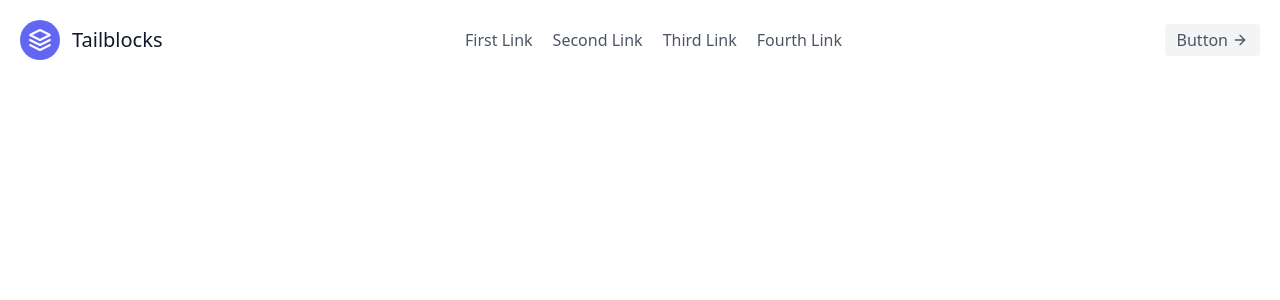
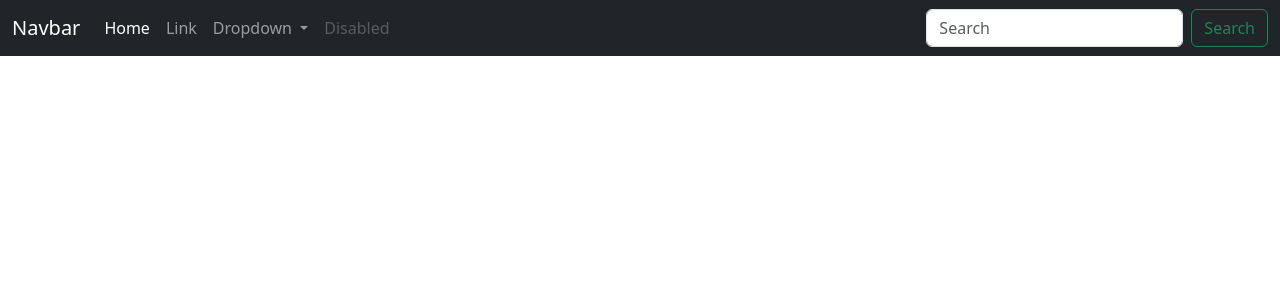
Before and after one commit to Siddhesh2002-kapde/MarketHive-, a Django app: page / in a window 1280 px wide. Shown: the top 300 px of the page. Run offline with Django 5.2, Linux system fonts and the light colour scheme; some libraries are stand-ins or nearby versions.

Commit message:
7 October Work Done!

```diff
--- a/MyProjEcom/App/templates/base.html
+++ b/MyProjEcom/App/templates/base.html
@@ -6,32 +6,48 @@
     <title>{% block title %}
 
     {% endblock  %}</title>
-    <script src="https://cdn.tailwindcss.com"></script>
+    <link href="https://cdn.jsdelivr.net/npm/bootstrap@5.3.3/dist/css/bootstrap.min.css" rel="stylesheet" integrity="sha384-QWTKZyjpPEjISv5WaRU9OFeRpok6YctnYmDr5pNlyT2bRjXh0JMhjY6hW+ALEwIH" crossorigin="anonymous">
 </head>
 <body>
-    <header class="text-gray-600 body-font">
-        <div class="container mx-auto flex flex-wrap p-5 flex-col md:flex-row items-center">
-          <a class="flex title-font font-medium items-center text-gray-900 mb-4 md:mb-0">
-            <svg xmlns="http://www.w3.org/2000/svg" fill="none" stroke="currentColor" stroke-linecap="round" stroke-linejoin="round" stroke-width="2" class="w-10 h-10 text-white p-2 bg-indigo-500 rounded-full" viewBox="0 0 24 24">
-              <path d="M12 2L2 7l10 5 10-5-10-5zM2 17l10 5 10-5M2 12l10 5 10-5"></path>
-            </svg>
-            <span class="ml-3 text-xl">Tailblocks</span>
-          </a>
-          <nav class="md:ml-auto md:mr-auto flex flex-wrap items-center text-base justify-center">
-            <a class="mr-5 hover:text-gray-900">First Link</a>
-            <a class="mr-5 hover:text-gray-900">Second Link</a>
-            <a class="mr-5 hover:text-gray-900">Third Link</a>
-            <a class="mr-5 hover:text-gray-900">Fourth Link</a>
-          </nav>
-          <button class="inline-flex items-center bg-gray-100 border-0 py-1 px-3 focus:outline-none hover:bg-gray-200 rounded text-base mt-4 md:mt-0">Button
-            <svg fill="none" stroke="currentColor" stroke-linecap="round" stroke-linejoin="round" stroke-width="2" class="w-4 h-4 ml-1" viewBox="0 0 24 24">
-              <path d="M5 12h14M12 5l7 7-7 7"></path>
-            </svg>
+
+    <nav class="navbar navbar-expand-lg bg-dark navbar navbar-dark">
+        <div class="container-fluid">
+          <a class="navbar-brand" href="#">Navbar</a>
+          <button class="navbar-toggler" type="button" data-bs-toggle="collapse" data-bs-target="#navbarSupportedContent" aria-controls="navbarSupportedContent" aria-expanded="false" aria-label="Toggle navigation">
+            <span class="navbar-toggler-icon"></span>
           </button>
+          <div class="collapse navbar-collapse" id="navbarSupportedContent">
+            <ul class="navbar-nav me-auto mb-2 mb-lg-0">
+              <li class="nav-item">
+                <a class="nav-link active" aria-current="page" href="#">Home</a>
+              </li>
+              <li class="nav-item">
+                <a class="nav-link" href="#">Link</a>
+              </li>
+              <li class="nav-item dropdown">
+                <a class="nav-link dropdown-toggle" href="#" role="button" data-bs-toggle="dropdown" aria-expanded="false">
+                  Dropdown
+                </a>
+                <ul class="dropdown-menu">
+                  <li><a class="dropdown-item" href="#">Action</a></li>
+                  <li><a class="dropdown-item" href="#">Another action</a></li>
+                  <li><hr class="dropdown-divider"></li>
+                  <li><a class="dropdown-item" href="#">Something else here</a></li>
+                </ul>
+              </li>
+              <li class="nav-item">
+                <a class="nav-link disabled" aria-disabled="true">Disabled</a>
+              </li>
+            </ul>
+            <form class="d-flex" role="search">
+              <input class="form-control me-2" type="search" placeholder="Search" aria-label="Search">
+              <button class="btn btn-outline-success" type="submit">Search</button>
+            </form>
+          </div>
         </div>
-      </header>
+      </nav>
     {% block body  %}
-
     {% endblock  %}
+    <script src="https://cdn.jsdelivr.net/npm/bootstrap@5.3.3/dist/js/bootstrap.bundle.min.js" integrity="sha384-YvpcrYf0tY3lHB60NNkmXc5s9fDVZLESaAA55NDzOxhy9GkcIdslK1eN7N6jIeHz" crossorigin="anonymous"></script>
 </body>
 </html>
--- a/MyProjEcom/App/urls.py
+++ b/MyProjEcom/App/urls.py
@@ -3,5 +3,6 @@ from django.urls import path
 from App.views import *
 
 urlpatterns = [
-    path('', index, name = 'index')
+    path('', index, name = 'index'),
+    path('form',Addproduct, name = 'productAdd')
 ]
--- a/MyProjEcom/App/views.py
+++ b/MyProjEcom/App/views.py
@@ -1,7 +1,34 @@
 from django.shortcuts import render
-
+from App.models import *
 # Create your views here.
 
 
 def index(request):
     return render(request, 'home.html')
+
+
+
+
+def Addproduct(request):
+    if request.method == "POST":
+        # Get form data
+        product_name = request.POST.get('product_name')
+        product_description = request.POST.get('product_description')
+        product_price = request.POST.get('product_price')
+        product_stock = request.POST.get('product_stock')
+        category_id = request.POST.get('category')
+        subcategory_id = request.POST.get('subcategory')
+
+        # Debugging prints
+        print(f"Product Name: {product_name}")
+        print(f"Product Description: {product_description}")
+        print(f"Product Price: {product_price}")
+        print(f"Product Stock: {product_stock}")
+        print(f"Category ID: {category_id}")
+        print(f"SubCategory ID: {subcategory_id}")
+
+
+    categories = MainCategory.objects.all()
+    subcategories = SubCategory.objects.all()
+
+    return render(request, 'Addproduct.html', {'categories': categories, 'subcategories': subcategories})
```
Also changed, not shown: MyProjEcom/App/imp.py (added, +8 -0 lines), MyProjEcom/App/templates/Addproduct.html (added, +111 -0 lines), MyProjEcom/App/admin.py (line endings or trailing spaces), MyProjEcom/db.sqlite3.
